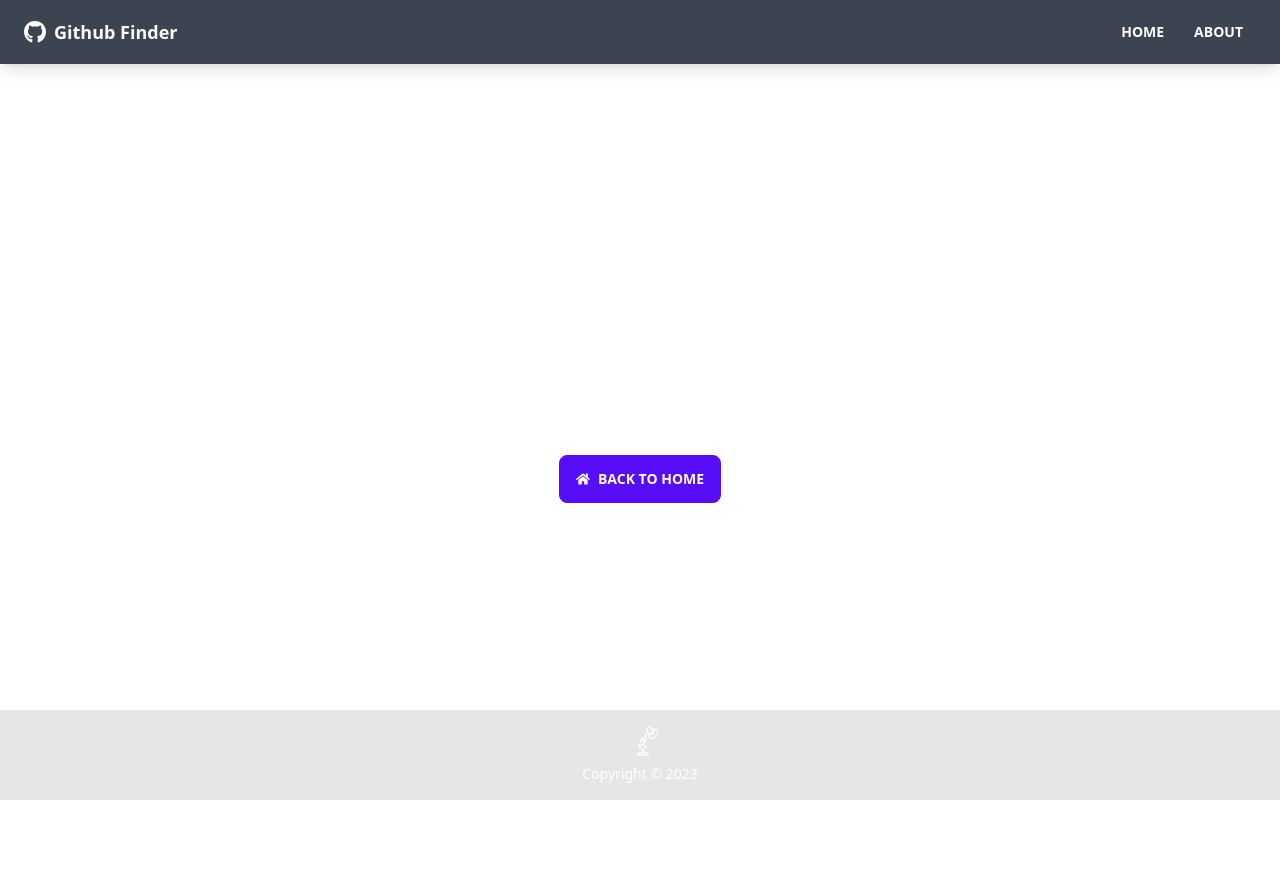
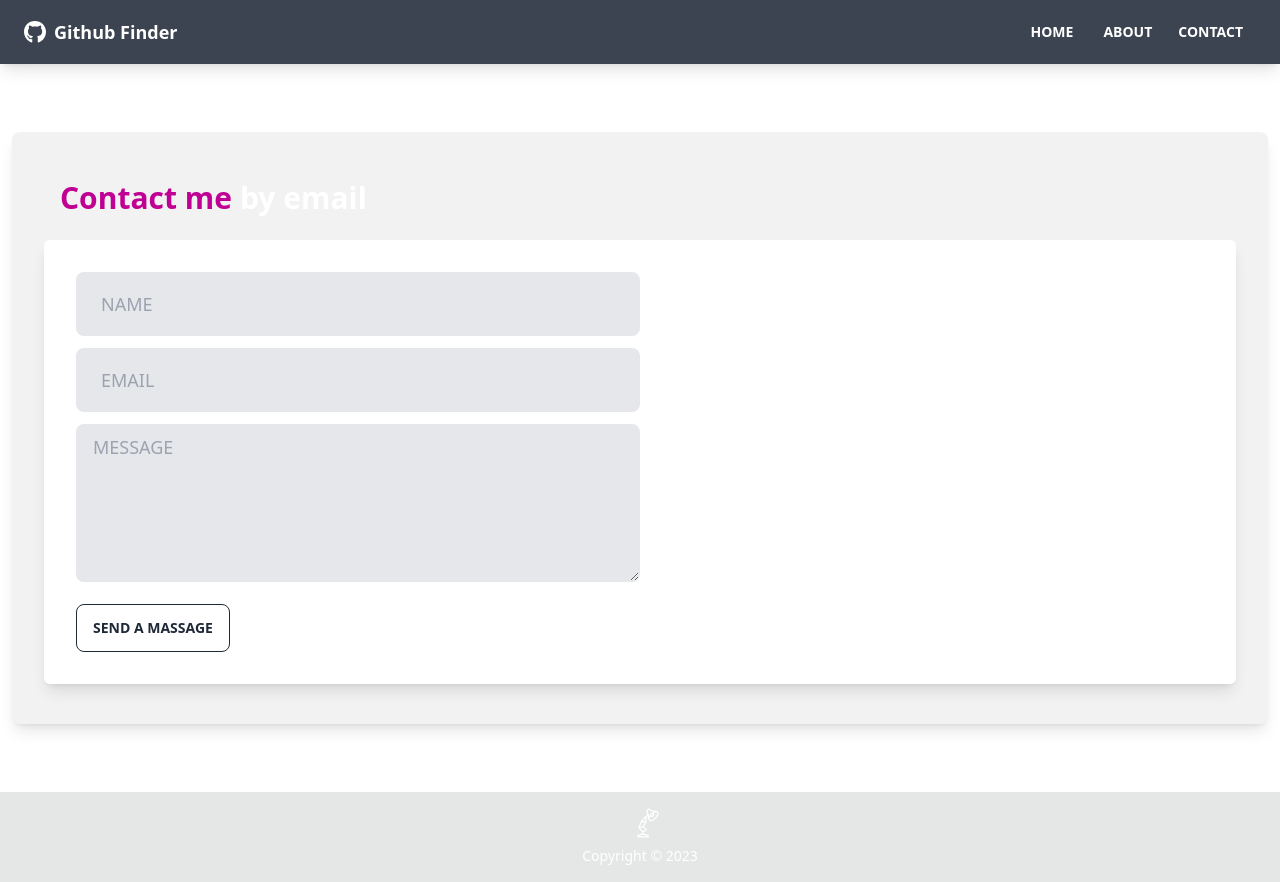
Before and after one commit to onetln/github-user-search-app, a React (Create React App) app: page /contact in a window 1280 px wide. Before the commit this address had no page. Before the commit the page ends 800 px from the top, so only its background shows below. Built offline with nearby package versions, Linux system fonts and the light colour scheme; no server answers.

Commit message:
Added contact form

```diff
--- a/package.json
+++ b/package.json
@@ -3,18 +3,22 @@
   "version": "0.1.0",
   "private": true,
   "dependencies": {
+    "@hookform/resolvers": "^2.9.11",
     "@testing-library/jest-dom": "^5.16.5",
     "@testing-library/react": "^13.4.0",
     "@testing-library/user-event": "^13.5.0",
     "axios": "^1.3.2",
     "daisyui": "^2.47.0",
+    "emailjs-com": "^3.2.0",
     "framer-motion": "^8.5.3",
     "react": "^18.2.0",
     "react-dom": "^18.2.0",
+    "react-hook-form": "^7.43.1",
     "react-icons": "^4.7.1",
     "react-router-dom": "^6.7.0",
     "react-scripts": "^5.0.1",
-    "web-vitals": "^2.1.4"
+    "web-vitals": "^2.1.4",
+    "yup": "^1.0.0"
   },
   "scripts": {
     "start": "react-scripts start",
--- a/src/App.js
+++ b/src/App.js
@@ -7,6 +7,7 @@ import User from './pages/User';
 import NotFound from './pages/NotFound';
 import { GithubProvider } from './context/githubcontext/GithubContext';
 import { AlertProvider } from './context/alertContext/AlertContext';
+import Contact from './pages/Contact';
 
 function App() {
   return (
@@ -21,6 +22,7 @@ function App() {
                 <Route path="/about" element={<About />} />
                 <Route path="/user/:login" element={<User />} />
                 <Route path="/notfound" element={<NotFound />} />
+                <Route path="/contact" element={<Contact />} />
                 <Route path="/*" element={<NotFound />} />
               </Routes>
             </main>
--- a/src/components/layout/Navbar.jsx
+++ b/src/components/layout/Navbar.jsx
@@ -1,39 +1,45 @@
-import { FaGithub } from 'react-icons/fa'
-import { Link } from 'react-router-dom'
-import PropTypes from 'prop-types'
+import { FaGithub } from 'react-icons/fa';
+import { Link } from 'react-router-dom';
+import PropTypes from 'prop-types';
 
 function Navbar({ title }) {
   return (
-        <nav className='navbar mb-12 shadow-lg bg-neutral text-primary-content'>
+    <nav className="navbar mb-12 shadow-lg bg-neutral text-primary-content">
       <div className="container mx-auto">
         <div className="flex-none px-2 mx-2">
-                    <FaGithub className='inline pr-2 text-3xl' />
-                    <Link to='/' className='text-lg font-bold align-middle hover:text-neutral-content'>
+          <FaGithub className="inline pr-2 text-3xl" />
+          <Link
+            to="/"
+            className="text-lg font-bold align-middle hover:text-neutral-content"
+          >
             {title}
           </Link>
         </div>
 
         <div className="flex-1 px-2 mx-2">
           <div className="flex justify-end">
-                        <Link to='/' className='btn btn-ghost btn-sm mx-1'>
+            <Link to="/" className="btn btn-ghost btn-sm mx-1">
               Home
             </Link>
-                        <Link to='/about' className='btn btn-ghost btn-sm'>
+            <Link to="/about" className="btn btn-ghost btn-sm">
               About
+            </Link>
+            <Link to="/contact" className="btn btn-ghost btn-sm">
+              Contact
             </Link>
           </div>
         </div>
       </div>
     </nav>
-    )
+  );
 }
 
 Navbar.defaultProps = {
   title: 'Github Finder',
-}
+};
 
 Navbar.protoTypes = {
   title: PropTypes.string,
-}
+};
 
-export default Navbar
+export default Navbar;
--- /dev/null
+++ b/src/pages/Contact.jsx
@@ -0,0 +1,125 @@
+import { useRef } from 'react';
+import { useForm } from 'react-hook-form';
+import { AnimatePresence, motion } from 'framer-motion';
+import { yupResolver } from '@hookform/resolvers/yup';
+import * as yup from 'yup';
+import emailJs from 'emailjs-com';
+
+const SERVICE_ID = process.env.REACT_APP_EMAILJS_SERVICE_ID;
+const TEMPLATE_ID = process.env.REACT_APP_EMAILJS_TEMPLATE_ID;
+const USER_ID = process.env.REACT_APP_EMAILJS_USER_ID;
+
+const schema = yup
+  .object({
+    name: yup.string().max(30).required(),
+    email: yup.string().email().required(),
+    message: yup.string().min(5).max(2000).required(),
+  })
+  .required();
+
+function Contact() {
+  const {
+    register,
+    handleSubmit,
+    formState: { errors },
+    reset,
+  } = useForm({
+    resolver: yupResolver(schema),
+  });
+
+  const form = useRef();
+
+  const submitForm = async (e) => {
+    emailJs.sendForm(SERVICE_ID, TEMPLATE_ID, form.current, USER_ID).then(
+      (result) => {
+        console.log(result.text);
+        reset();
+      },
+      (error) => {
+        console.log(error.text);
+      }
+    );
+  };
+
+  return (
+    <section>
+      <AnimatePresence>
+        <div className="card my-5 rounded-lg shadow-lg card bg-base-200">
+          <div className="card-body">
+            <h4 className="text-3xl m-4 font-bold card-title">
+              <span className="text-secondary-focus">Contact me</span> by email
+            </h4>
+            <div className="mb-2 rounded-md shadow-lg card bg-base-100">
+              <motion.div
+                initial="hidden"
+                whileInView="visible"
+                viewport={{ once: true, amount: 0.5 }}
+                transition={{ duration: 0.5 }}
+                variants={{
+                  hidden: { opacity: 0, x: -50 },
+                  visible: { opacity: 1, x: 0 },
+                }}
+              >
+                <div className="card-body">
+                  <form
+                    ref={form}
+                    target="_blank"
+                    onSubmit={handleSubmit(submitForm)}
+                    action=""
+                    method="POST"
+                  >
+                    <div className="mb-3">
+                      <input
+                        type="text"
+                        name="name"
+                        placeholder="NAME"
+                        className="w-full lg:w-1/2 xl:w-1/2 bg-gray-200 input input-lg text-black"
+                        {...register('name')}
+                      />
+                      <p className="text-red-700 m-1">
+                        {errors.name && errors.name.message}
+                      </p>
+                    </div>
+                    <div className="mb-3">
+                      <input
+                        type="text"
+                        name="email"
+                        placeholder="EMAIL"
+                        className="w-full lg:w-1/2 xl:w-1/2 bg-gray-200 input input-lg text-black"
+                        {...register('email')}
+                      />
+                      <p className="text-red-700 m-1">
+                        {errors.email && errors.email.message}
+                      </p>
+                    </div>
+                    <div className="mb-3">
+                      <textarea
+                        type="text"
+                        name="message"
+                        rows={5}
+                        cols={50}
+                        placeholder="MESSAGE"
+                        className="w-full lg:w-1/2 xl:w-1/2 bg-gray-200 textarea text-lg text-black"
+                        {...register('message')}
+                      />
+                      <p className="text-red-700 m-1">
+                        {errors.message && errors.message.message}
+                      </p>
+                    </div>
+                    <div className="card-actions mt-4">
+                      <button className="btn btn-outline">
+                        Send a massage
+                      </button>
+                    </div>
+                  </form>
+                </div>
+              </motion.div>
+            </div>
+          </div>
+        </div>
+      </AnimatePresence>
+    </section>
+  );
+}
+
+export default Contact;
```
Also changed, not shown: src/pages/About.jsx (+7 -5 lines), src/pages/User.jsx (+82 -74 lines), 1 other file (tests, documents, lock files or other folders). Lines whose indentation alone changed are shown as unchanged.
